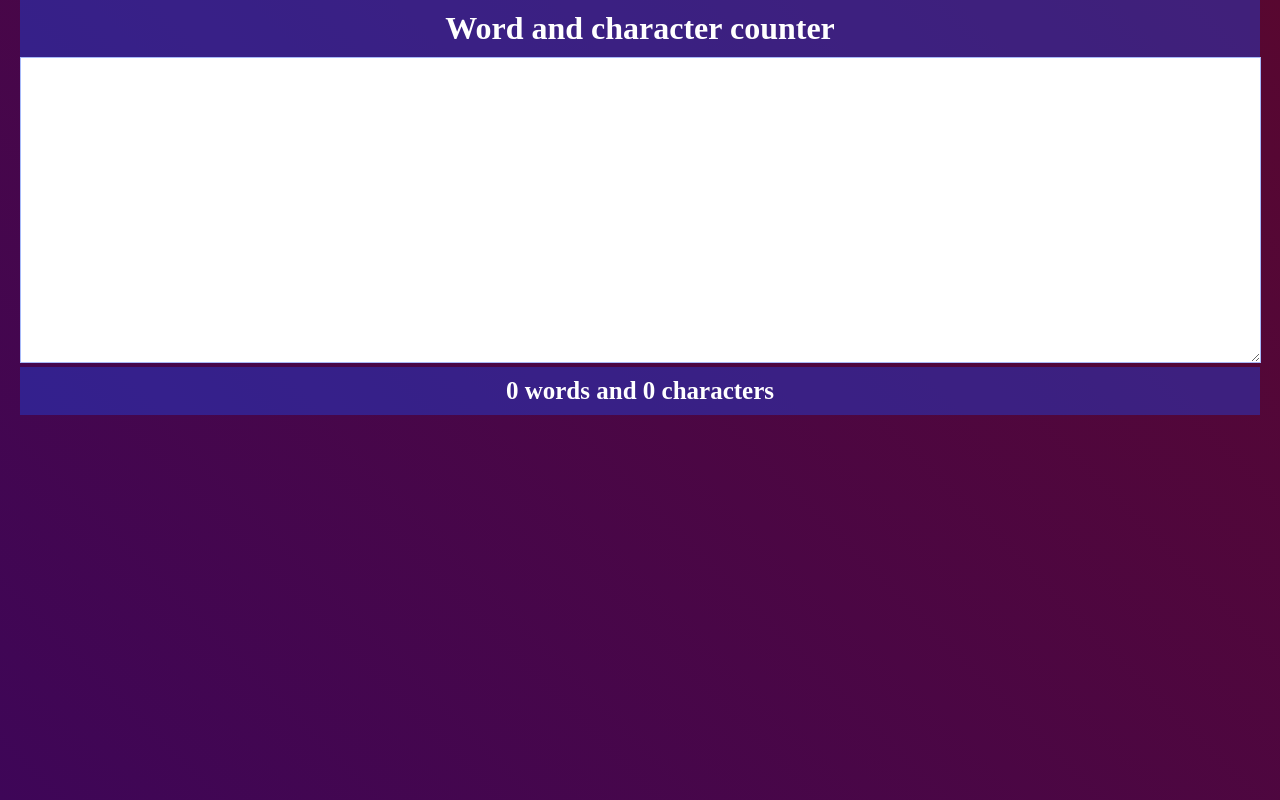
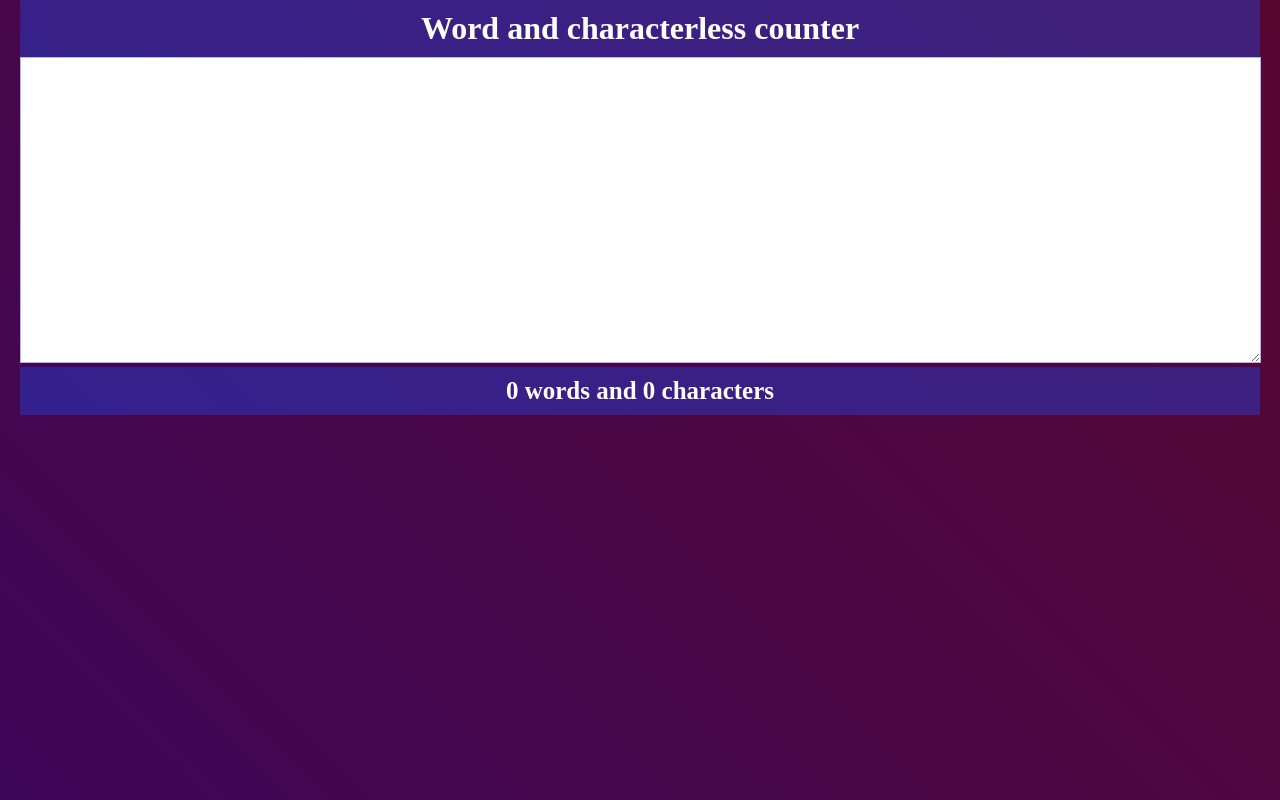
Before and after one commit to Gourab-Saha2003/word_and_character_counter, a plain HTML site: page index.html in a window 1280 px wide. Drawn offline with Linux system fonts and the light colour scheme.

Commit message:
changed the tittle.

```diff
--- a/index.html
+++ b/index.html
@@ -42,7 +42,7 @@
 </head>
 <body>
     <div id="container">
-    <h1>Word and character counter</h1>
+    <h1>Word and characterless counter</h1>
     <textarea name="" id="textbox" cols="30" rows="10"></textarea>
     <p>
        <span id="word"> 0</span> words and
```
